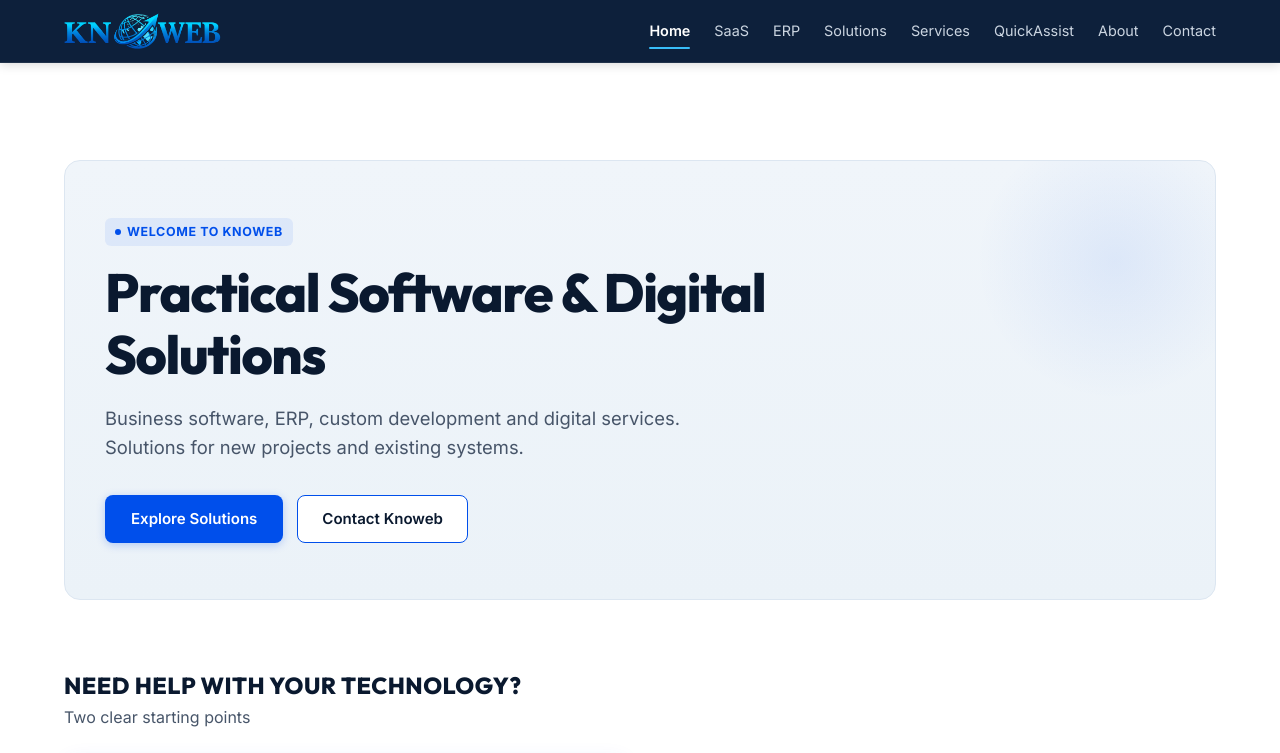
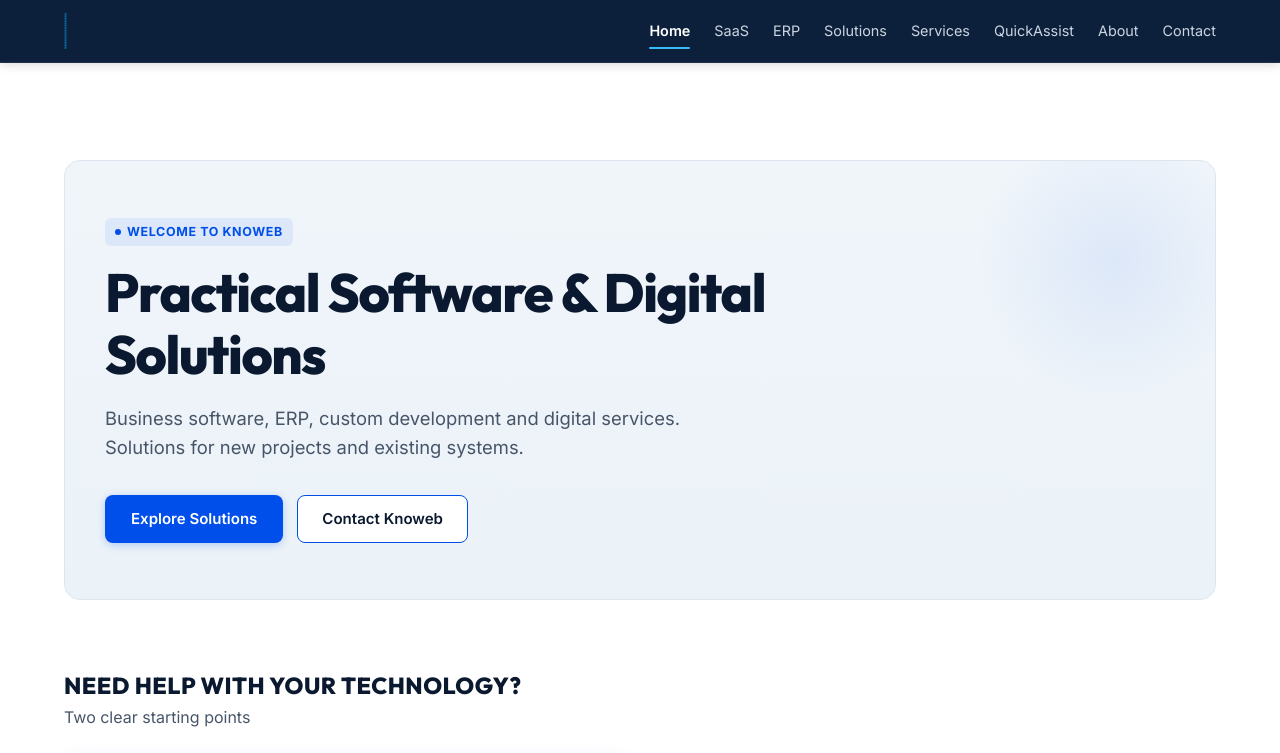
Before and after one commit to Knoweb/Knoweb-site, a Next.js app in the folder knoweb/: page / in a window 1280 px wide. Shown: the top 753 px of the page. Built offline with nearby package versions, Linux system fonts and the light colour scheme.

Commit message:
feat(branding): replace static logo with animated looping logo in Header navbar and Footer

```diff
--- a/knoweb/src/components/layout/Footer.tsx
+++ b/knoweb/src/components/layout/Footer.tsx
@@ -1,7 +1,7 @@
 'use client';
 
 import Link from 'next/link';
-import Image from 'next/image';
+import AnimatedKnowebLogo from '@/components/ui/AnimatedKnowebLogo';
 
 const quickLinks = [
   { label: 'Home', href: '/' },
@@ -64,12 +64,10 @@
                 marginBottom: '16px',
               }}
             >
-              <Image
-                src="/knoweblogo-cropped.png"
-                alt="Knoweb"
-                width={160}
-                height={38}
-                style={{ objectFit: 'contain', width: 'auto', height: '36px' }}
+              <AnimatedKnowebLogo
+                variant="webp"
+                size="md"
+                style={{ height: '36px', width: 'auto' }}
               />
             </Link>
 
--- a/knoweb/src/components/layout/Header.tsx
+++ b/knoweb/src/components/layout/Header.tsx
@@ -1,7 +1,7 @@
 'use client';
 
 import Link from 'next/link';
-import Image from 'next/image';
+import AnimatedKnowebLogo from '@/components/ui/AnimatedKnowebLogo';
 import { usePathname } from 'next/navigation';
 import { useState, useEffect } from 'react';
 
@@ -69,12 +69,10 @@
               flexShrink: 0,
             }}
           >
-            <Image
-              src="/knoweblogo-cropped.png"
-              alt="Knoweb Logo"
-              width={160}
-              height={38}
-              style={{ objectFit: 'contain', width: 'auto', height: '36px' }}
+            <AnimatedKnowebLogo
+              variant="webp"
+              size="md"
+              style={{ height: '36px', width: 'auto' }}
               priority
             />
           </Link>
```
